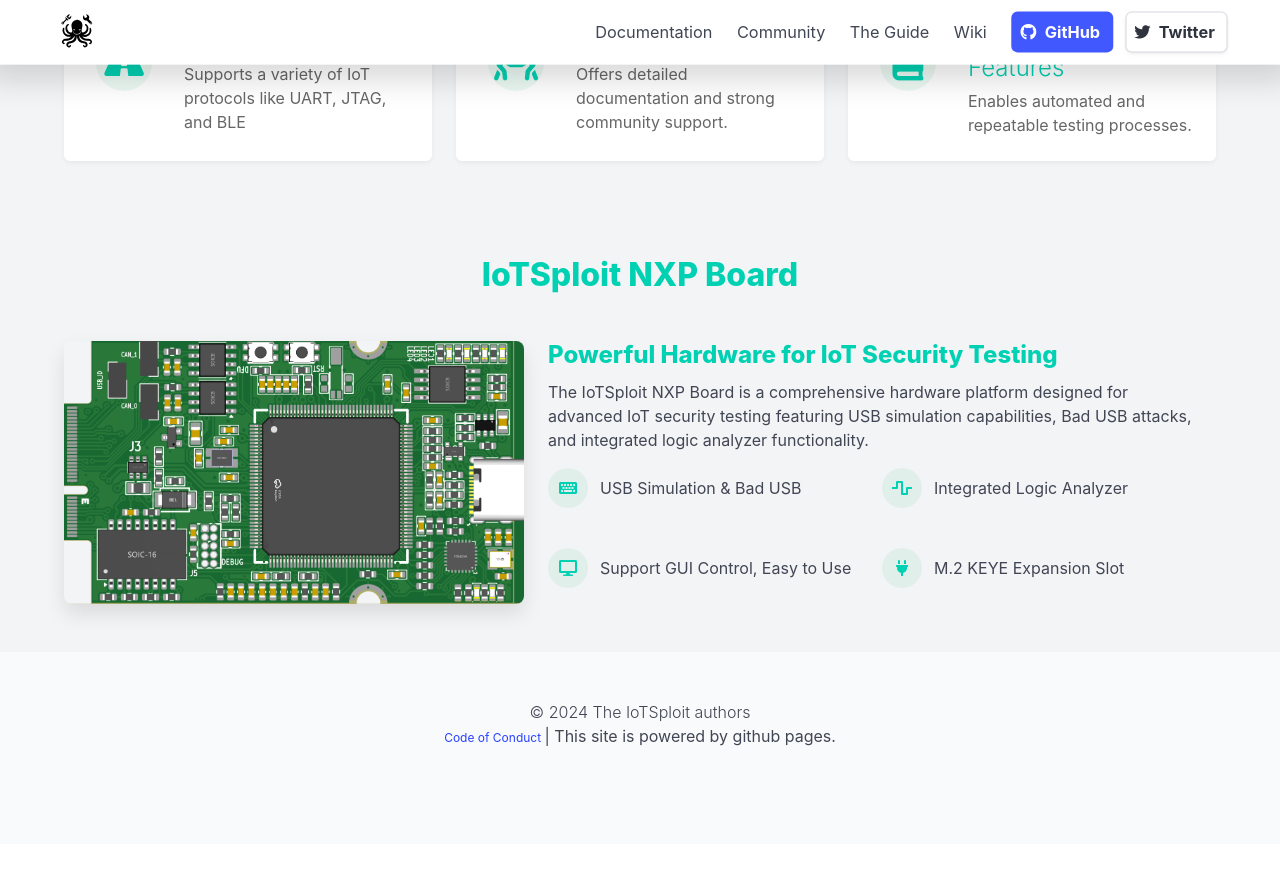
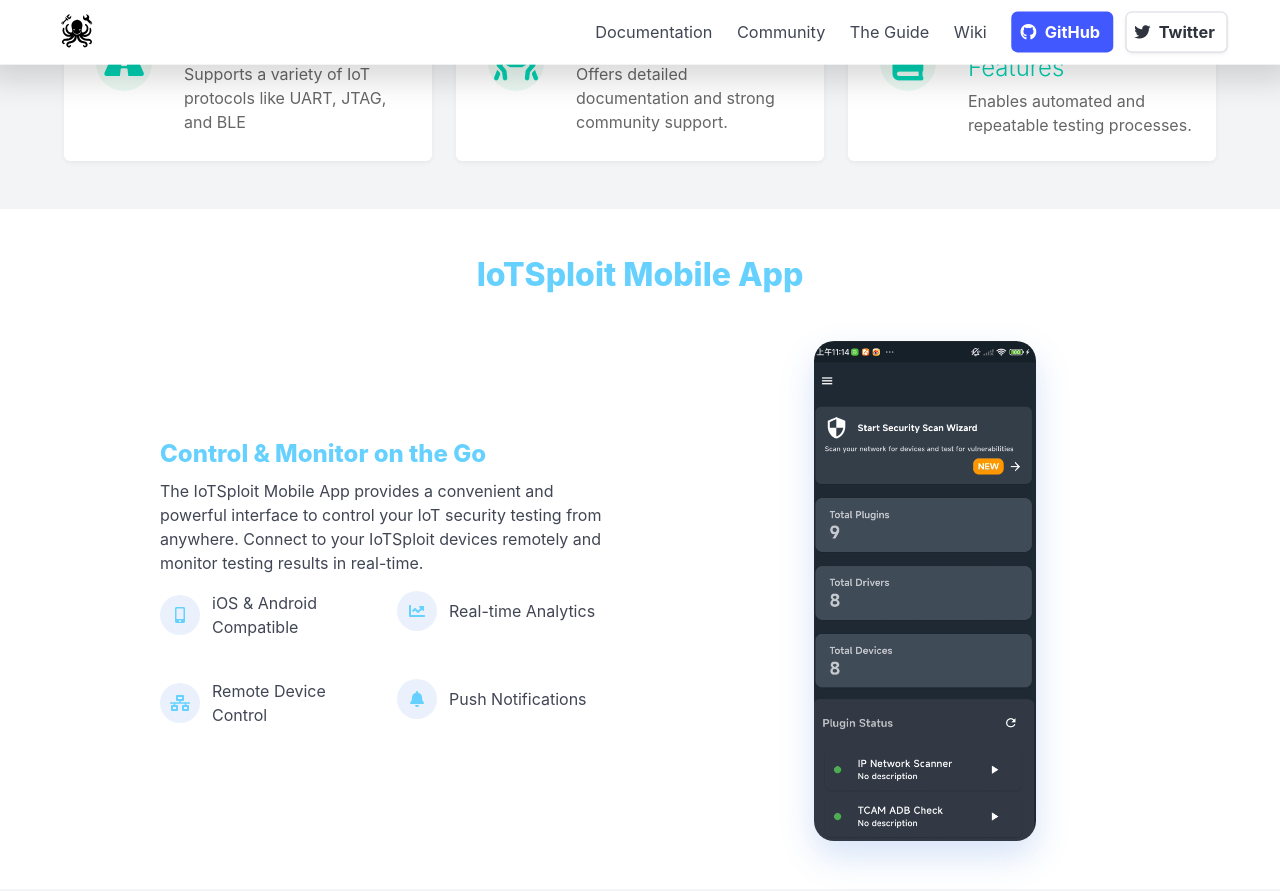
Before and after one commit to TKXB/iotsploit.github.io, a Jekyll site: the page index.html, which Jekyll copies as it is, in a window 1280 px wide and 900 px high, scrolled down 1235 px. Shown: the top 891 px of the window. Built offline with Jekyll 4.4.1, drawn with Linux system fonts in a browser that asks for light colours; before the commit the page ends 2079 px from its top, so only the background shows below that.

Commit message:
feat: add IoTSploit Mobile App section with features and new image for enhanced user engagement

```diff
--- a/index.html
+++ b/index.html
@@ -333,6 +333,37 @@
         transform: scale(1.02);
         box-shadow: 0 15px 30px rgba(0,0,0,0.15);
       }
+
+      .feature-item-alt {
+        display: flex;
+        align-items: center;
+        margin-bottom: 1rem;
+        transition: transform 0.2s ease;
+      }
+
+      .feature-item-alt:hover {
+        transform: translateX(5px);
+      }
+
+      .feature-item-alt .icon {
+        margin-right: 0.75rem;
+        background-color: rgba(50, 115, 220, 0.1);
+        padding: 0.5rem;
+        border-radius: 50%;
+        height: 2.5rem;
+        width: 2.5rem;
+        display: flex;
+        align-items: center;
+        justify-content: center;
+      }
+
+      .mobile-app-image {
+        transition: transform 0.3s ease;
+      }
+
+      .mobile-app-image:hover {
+        transform: translateY(-10px) scale(1.02);
+      }
     </style>
   </head>
   <body class="page has-navbar-fixed-top">
@@ -620,6 +651,60 @@
         </div>
       </section>
 
+      <section class="section has-background-white">
+        <div class="container">
+          <h2 class="title has-text-centered has-text-info mb-6">IoTSploit Mobile App</h2>
+          <div class="columns is-vcentered">
+            <div class="column is-6">
+              <div class="content" style="padding-left: 6rem;">
+                <h3 class="subtitle has-text-info is-4 mb-3">Control & Monitor on the Go</h3>
+                <p class="mb-4">The IoTSploit Mobile App provides a convenient and powerful interface to control your IoT security testing from anywhere. Connect to your IoTSploit devices remotely and monitor testing results in real-time.</p>
+
+                <div class="columns is-multiline">
+                  <div class="column is-6">
+                    <div class="feature-item-alt">
+                      <span class="icon has-text-info">
+                        <i class="fas fa-mobile-alt"></i>
+                      </span>
+                      <span>iOS & Android Compatible</span>
+                    </div>
+                  </div>
+                  <div class="column is-6">
+                    <div class="feature-item-alt">
+                      <span class="icon has-text-info">
+                        <i class="fas fa-chart-line"></i>
+                      </span>
+                      <span>Real-time Analytics</span>
+                    </div>
+                  </div>
+                  <div class="column is-6">
+                    <div class="feature-item-alt">
+                      <span class="icon has-text-info">
+                        <i class="fas fa-network-wired"></i>
+                      </span>
+                      <span>Remote Device Control</span>
+                    </div>
+                  </div>
+                  <div class="column is-6">
+                    <div class="feature-item-alt">
+                      <span class="icon has-text-info">
+                        <i class="fas fa-bell"></i>
+                      </span>
+                      <span>Push Notifications</span>
+                    </div>
+                  </div>
+                </div>
+              </div>
+            </div>
+            <div class="column is-6">
+              <figure class="image has-text-centered">
+                <img src="assets/images/mobile_app.png" alt="IoTSploit Mobile App" class="mobile-app-image" style="border-radius: 20px; box-shadow: 0 15px 35px rgba(50,115,220,0.2); max-height: 500px; width: auto; object-fit: contain; margin: 0 auto; display: block;">
+              </figure>
+            </div>
+          </div>
+        </div>
+      </section>
+
       <section class="section has-background-light">
         <div class="container">
           <h2 class="title has-text-centered has-text-primary mb-6">IoTSploit NXP Board</h2>
```
Also changed, not shown: assets/images/mobile_app.png (added).
